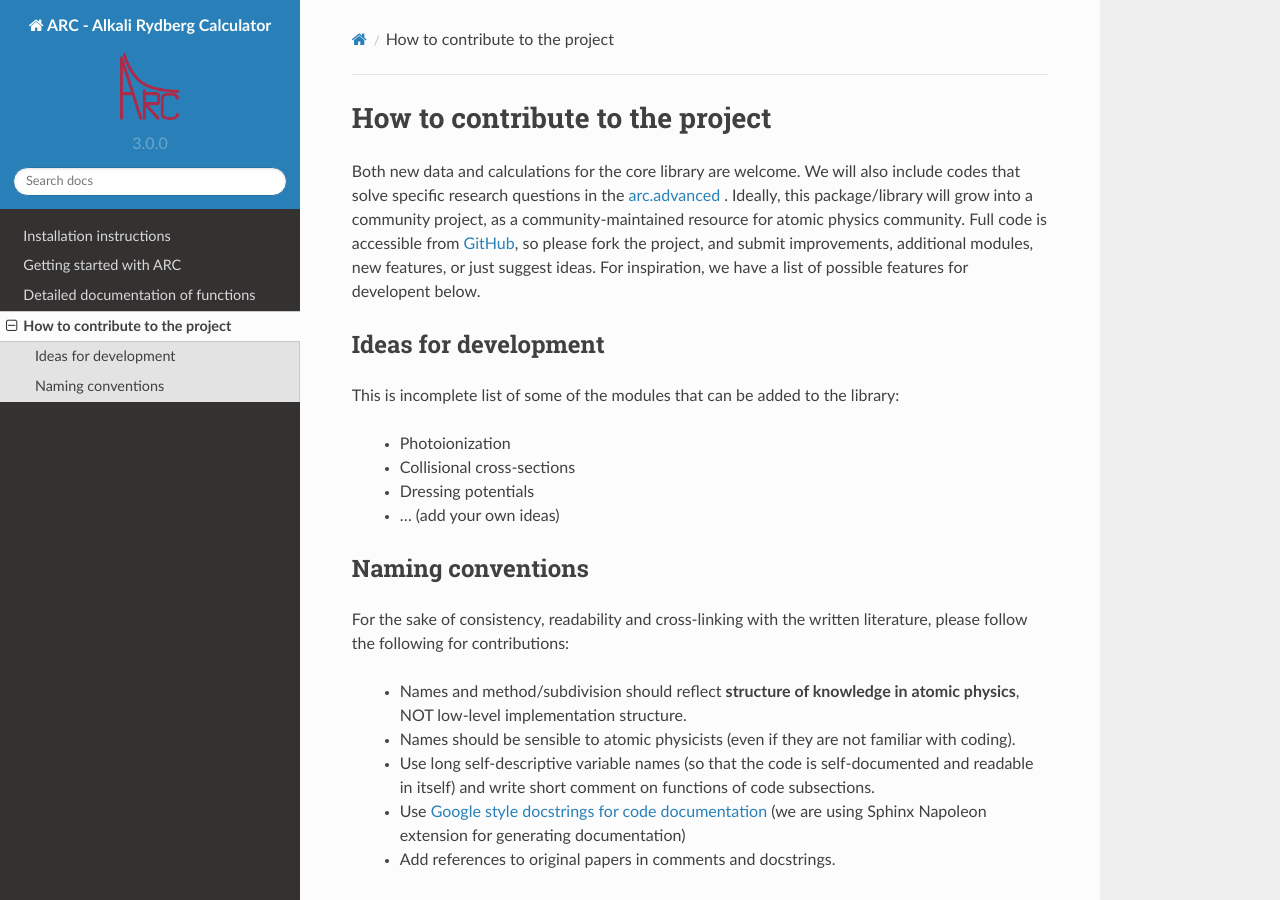
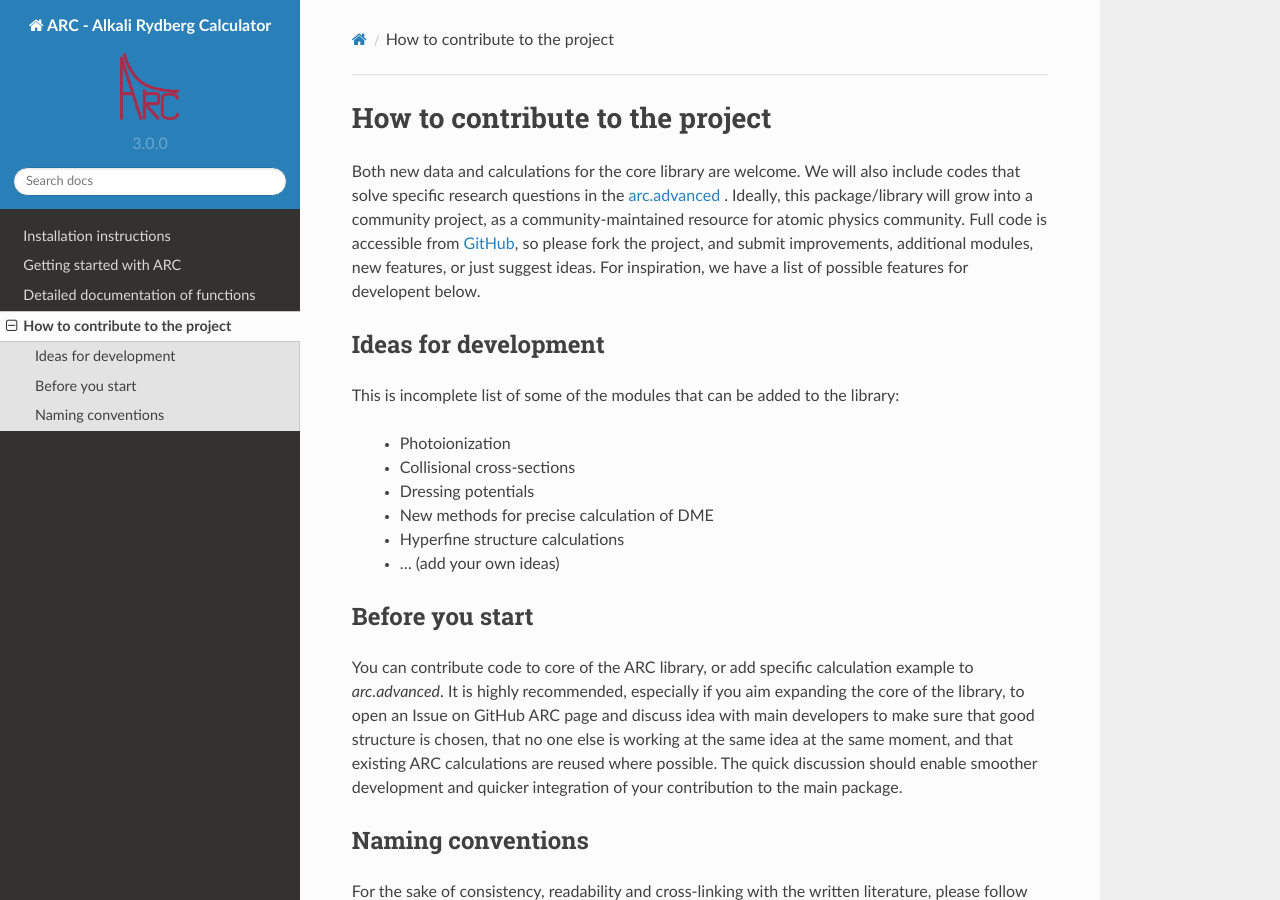
Before and after one commit to nikolasibalic/ARC-Alkali-Rydberg-Calculator, a Sphinx documentation site: the page built from doc/contribute.rst, in a window 1280 px wide and 900 px high. Built offline with Sphinx 7.4.7 and the Read the Docs theme 2.0.0, drawn with Linux system fonts in a browser that asks for light colours.

Commit message:
updated information on community contributions.

```diff
--- a/doc/contribute.rst
+++ b/doc/contribute.rst
@@ -17,7 +17,21 @@ This is incomplete list of some of the modules that can be added to the library:
     * Photoionization
     * Collisional cross-sections
     * Dressing potentials
+    * New methods for precise calculation of DME
+    * Hyperfine structure calculations
     * ... (add your own ideas)
+
+Before you start
+----------------
+
+You can contribute code to core of the ARC library, or add specific calculation
+example to `arc.advanced`. It is highly recommended, especially if you aim
+expanding the core of the library, to open an Issue on GitHub ARC page
+and discuss idea with main developers to make sure that good structure is
+chosen, that no one else is working at the same idea at the same moment,
+and that existing ARC calculations are reused where possible. The quick
+discussion should enable smoother development and quicker integration of your
+contribution to the main package.
 
 Naming conventions
 ------------------
```
